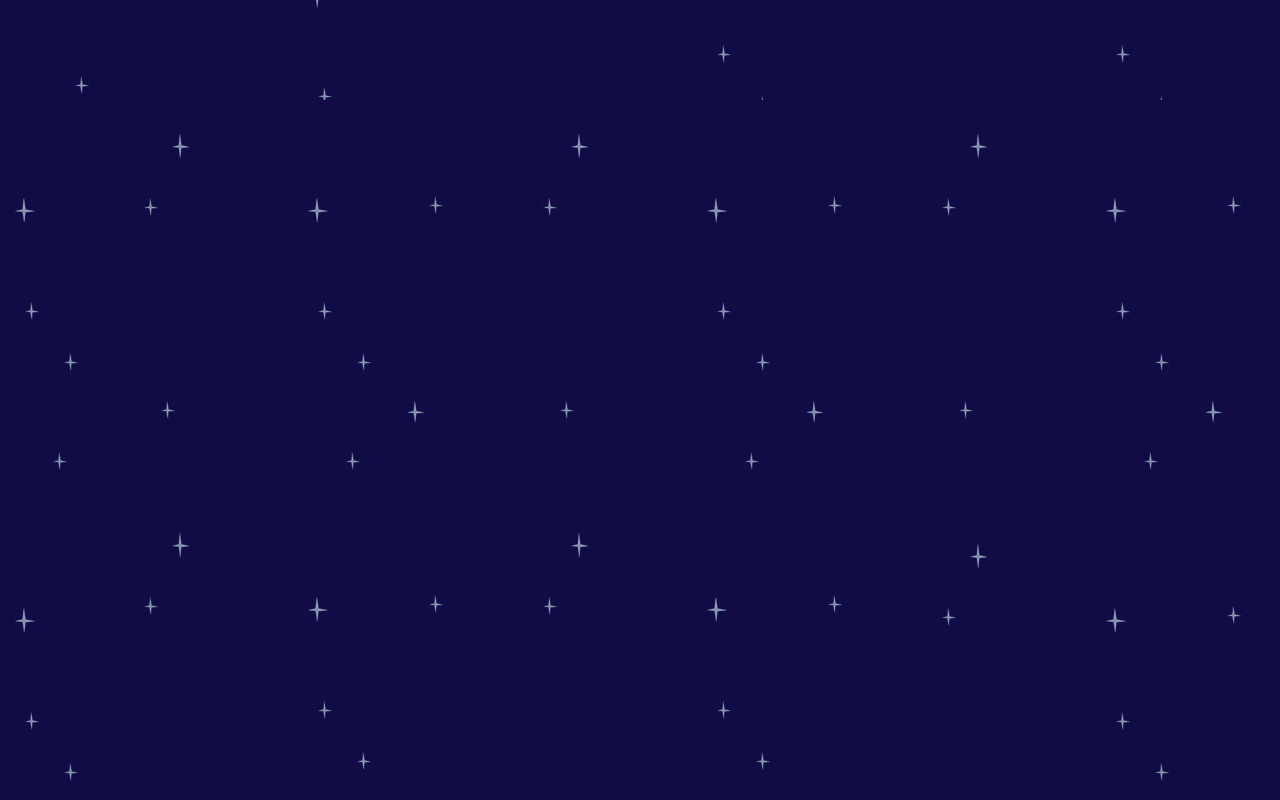
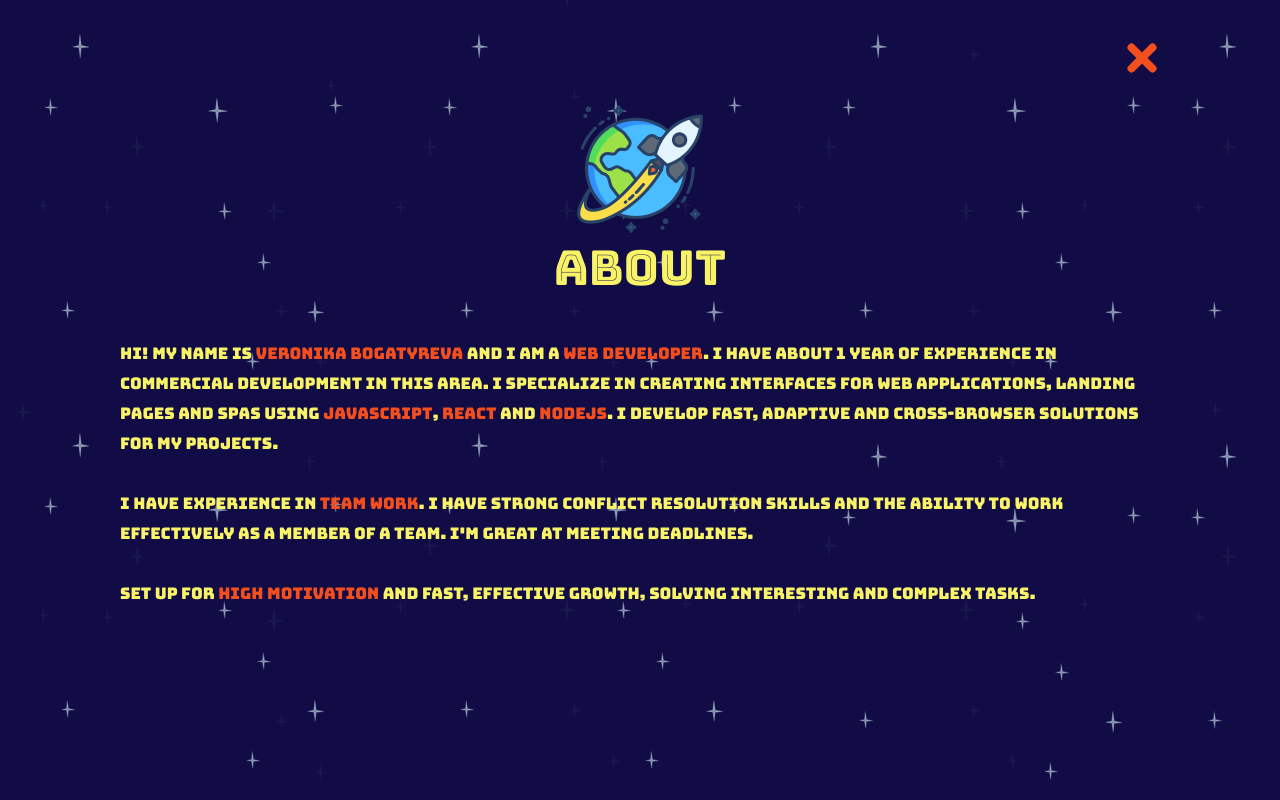
Before and after one commit to wbogatyrewa/portfolio, a React (Create React App) app: page /about in a window 1280 px wide. Built offline with nearby package versions, Linux system fonts and the light colour scheme.

Commit message:
add Contact Page

```diff
--- a/src/App.tsx
+++ b/src/App.tsx
@@ -3,6 +3,8 @@ import { Routes, Route } from "react-router-dom";
 import { Container } from "./components/Container";
 import { Main } from "./components/Main";
 import { StarsBackground } from "./components/StarsBackground";
+import { AboutPage } from "./components/Pages/AboutPage";
+import { Contact } from "./components/Pages/ContactPage";
 
 function App() {
   return (
@@ -17,11 +19,25 @@ function App() {
             </Container>
           }
         />
-        <Route path="about" element={<Container></Container>} />
+        <Route
+          path="about"
+          element={
+            <Container>
+              <AboutPage />
+            </Container>
+          }
+        />
         <Route path="education" element={<Container></Container>} />
         <Route path="skills" element={<Container></Container>} />
         <Route path="work" element={<Container></Container>} />
-        <Route path="contact" element={<Container></Container>} />
+        <Route
+          path="contact"
+          element={
+            <Container>
+              <Contact />
+            </Container>
+          }
+        />
       </Routes>
     </>
   );
```
